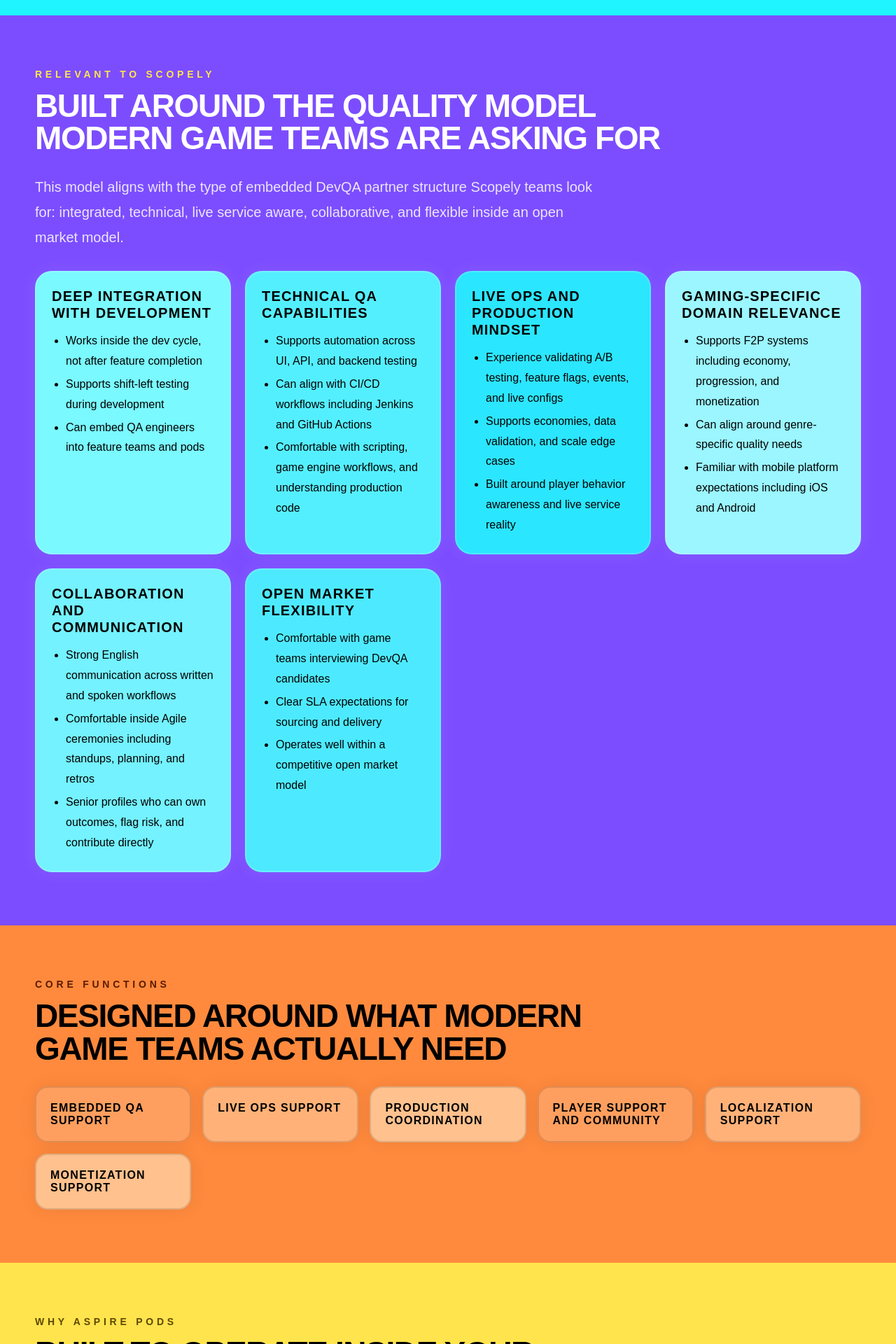
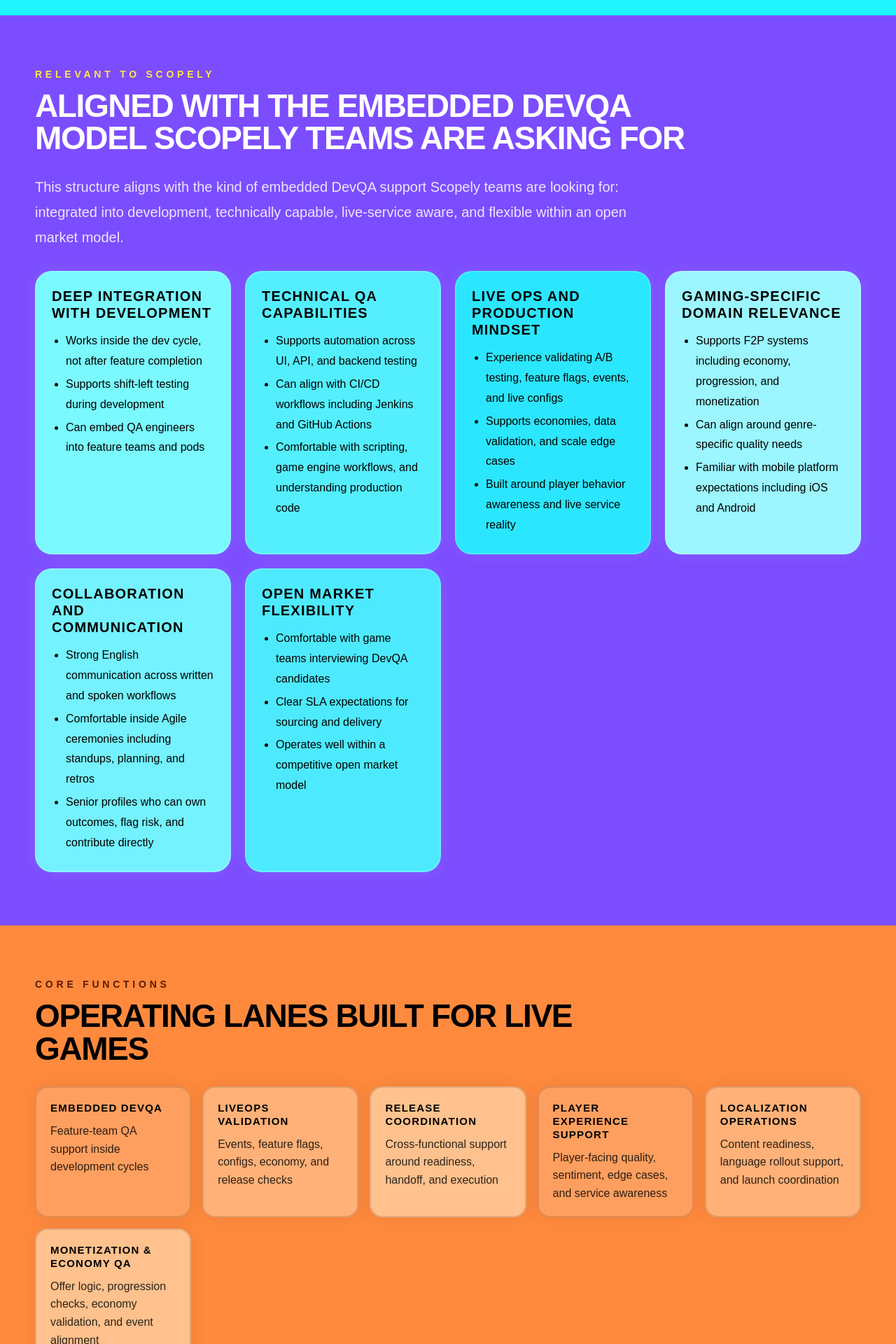
Before and after one commit to jessgoodvibesonly/aspire-marion, a Next.js app: page / in a window 1280 px wide. Shown: the part 1800-3720 px from the top of the page at 70% size. Built offline with nearby package versions, Linux system fonts and the light colour scheme.

Commit message:
Update page.tsx

```diff
--- a/app/page.tsx
+++ b/app/page.tsx
@@ -1,11 +1,11 @@
 export default function AspireMarionMiniPage() {
   const podFunctions = [
-    "Embedded QA support",
-    "Live Ops support",
-    "Production coordination",
-    "Player support and community",
-    "Localization support",
-    "Monetization support",
+    "Embedded DevQA\nFeature-team QA support inside development cycles",
+    "LiveOps Validation\nEvents, feature flags, configs, economy, and release checks",
+    "Release Coordination\nCross-functional support around readiness, handoff, and execution",
+    "Player Experience Support\nPlayer-facing quality, sentiment, edge cases, and service awareness",
+    "Localization Operations\nContent readiness, language rollout support, and launch coordination",
+    "Monetization & Economy QA\nOffer logic, progression checks, economy validation, and event alignment",
   ];
 
   const differentiators = [
@@ -461,26 +461,26 @@
         </div>
       </section>
 
-      {/* SCOPELY RELEVANCE */}
+      {/* RELEVANT TO SCOPELY */}
       <section style={{ background: "#7c4dff", color: "#ffffff" }}>
         <div style={sectionWrap}>
           <div style={{ maxWidth: "960px", marginBottom: "30px" }}>
             <p style={{ ...sectionTitle, color: "#ffe44d" }}>Relevant to Scopely</p>
             <h2 style={sectionHeading}>
-              Built around the quality model modern game teams are asking for
+              Aligned with the embedded DevQA model Scopely teams are asking for
             </h2>
             <p
               style={{
                 margin: 0,
-                maxWidth: "820px",
+                maxWidth: "860px",
                 fontSize: "20px",
                 lineHeight: 1.8,
                 color: "rgba(255,255,255,0.86)",
               }}
             >
-              This model aligns with the type of embedded DevQA partner structure
-              Scopely teams look for: integrated, technical, live service aware,
-              collaborative, and flexible inside an open market model.
+              This structure aligns with the kind of embedded DevQA support Scopely teams
+              are looking for: integrated into development, technically capable, live-service
+              aware, and flexible within an open market model.
             </p>
           </div>
 
@@ -529,14 +529,12 @@
         </div>
       </section>
 
-      {/* POD FUNCTIONS */}
+      {/* CORE FUNCTIONS */}
       <section style={{ background: "#ff8a3d", color: "#000000" }}>
         <div style={sectionWrap}>
-          <div style={{ maxWidth: "900px", marginBottom: "30px" }}>
+          <div style={{ maxWidth: "940px", marginBottom: "30px" }}>
             <p style={{ ...sectionTitle, color: "#5a1b00" }}>Core functions</p>
-            <h2 style={sectionHeading}>
-              Designed around what modern game teams actually need
-            </h2>
+            <h2 style={sectionHeading}>Operating lanes built for live games</h2>
           </div>
 
           <div
@@ -546,25 +544,44 @@
               gridTemplateColumns: "repeat(auto-fit, minmax(220px, 1fr))",
             }}
           >
-            {podFunctions.map((item, index) => (
+            {podFunctions.map((item, index) => {
+              const [title, desc] = item.split("\n");
+              return (
                 <div
-                key={item}
+                  key={title}
                   style={{
                     borderRadius: "18px",
                     border: "2px solid rgba(0,0,0,0.12)",
                     padding: "20px",
-                  fontSize: "16px",
-                  fontWeight: 900,
-                  textTransform: "uppercase",
-                  letterSpacing: "0.08em",
                     boxShadow: "0 0 24px rgba(0,0,0,0.08)",
                     background:
                       index % 3 === 0 ? "#ff9f5f" : index % 3 === 1 ? "#ffb178" : "#ffc18d",
                   }}
                 >
-                {item}
+                  <div
+                    style={{
+                      fontSize: "15px",
+                      fontWeight: 900,
+                      textTransform: "uppercase",
+                      letterSpacing: "0.08em",
+                      lineHeight: 1.25,
+                      marginBottom: "10px",
+                    }}
+                  >
+                    {title}
                   </div>
-            ))}
+                  <div
+                    style={{
+                      fontSize: "16px",
+                      lineHeight: 1.6,
+                      color: "rgba(0,0,0,0.82)",
+                    }}
+                  >
+                    {desc}
+                  </div>
+                </div>
+              );
+            })}
           </div>
         </div>
       </section>
```
Lines whose indentation alone changed are shown as unchanged.
